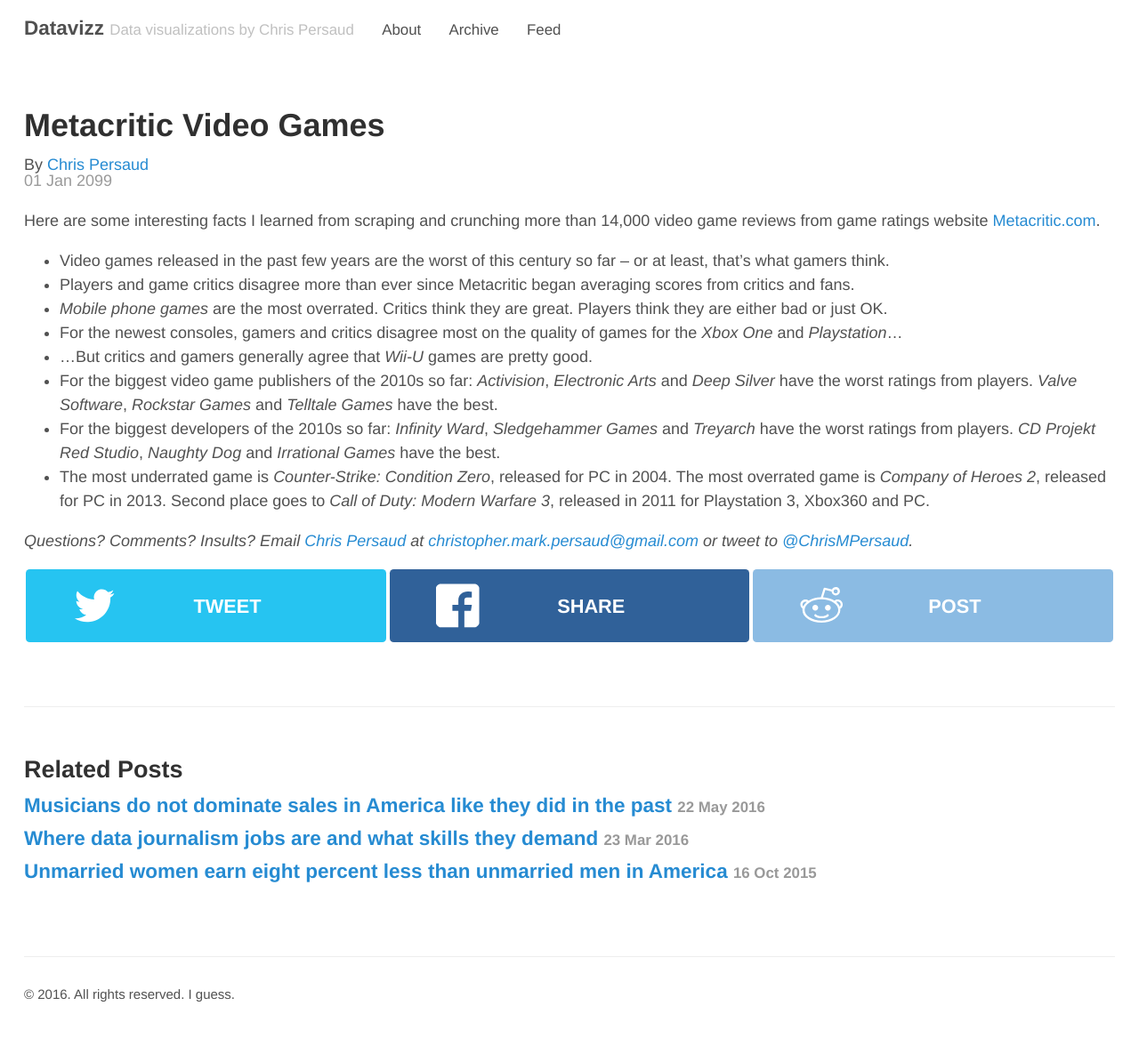
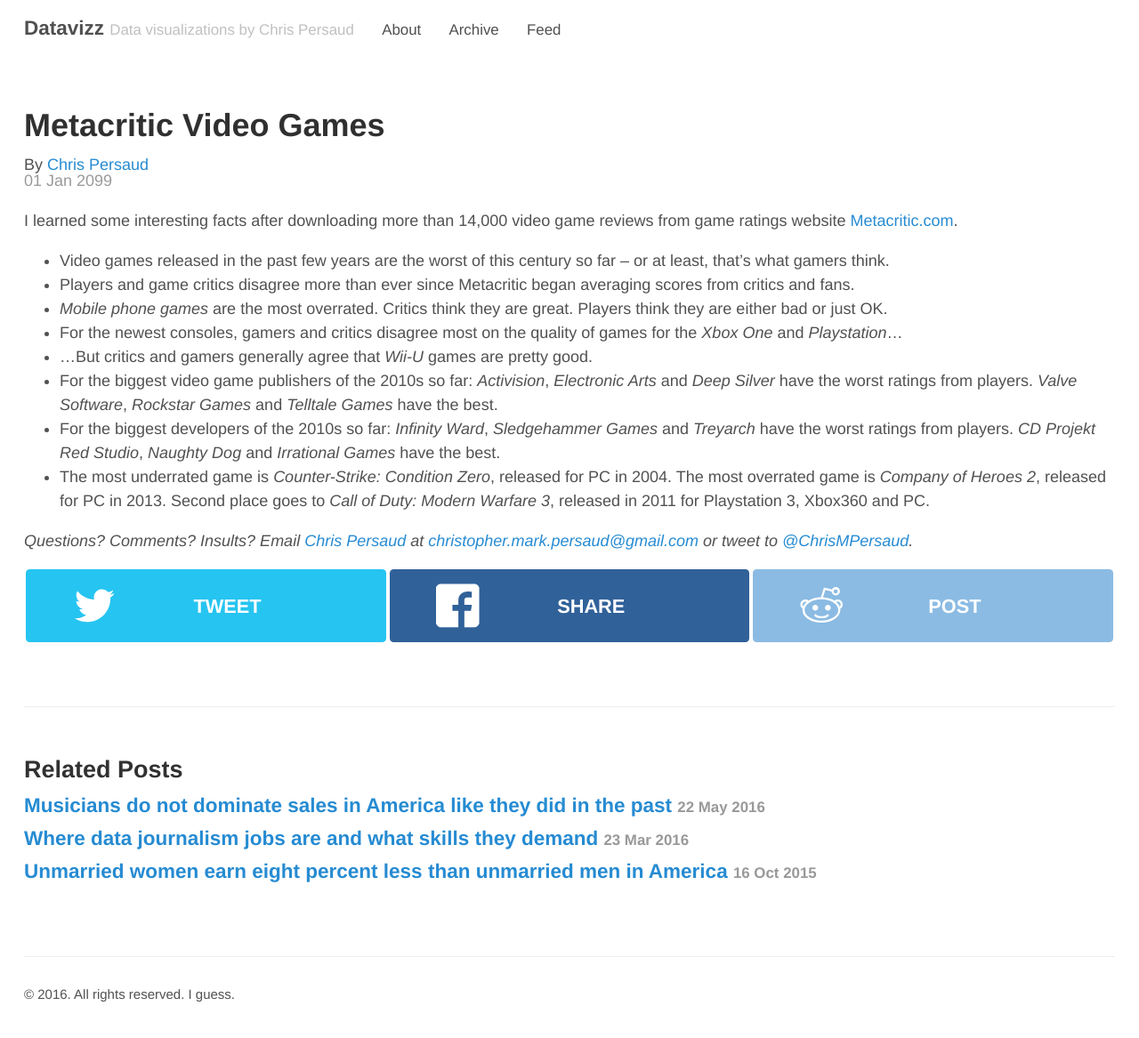
Before and after one commit to chrismp/chrismp.github.io, a Jekyll site: the page built from _posts/2099-01-01-metacritic-video-games.md, in a window 1280 px wide. Shown: the whole page at 89% size. Built offline with Jekyll 4.4.1, drawn with Linux system fonts in a browser that asks for light colours; nearby versions of some CDN libraries.

Commit message:
minor edit

```diff
--- a/_posts/2099-01-01-metacritic-video-games.md
+++ b/_posts/2099-01-01-metacritic-video-games.md
@@ -4,7 +4,7 @@
 author: Chris Persaud
 ---
 
-Here are some interesting facts I learned from scraping and crunching more than 14,000 video game reviews from game ratings website [Metacritic.com](http://metacritic.com).
+I learned some interesting facts after downloading more than 14,000 video game reviews from game ratings website [Metacritic.com](http://metacritic.com).
 
 - Video games released in the past few years are the worst of this century so far -- or at least, that's what gamers think.
 - Players and game critics disagree more than ever since Metacritic began averaging scores from critics and fans.
```
